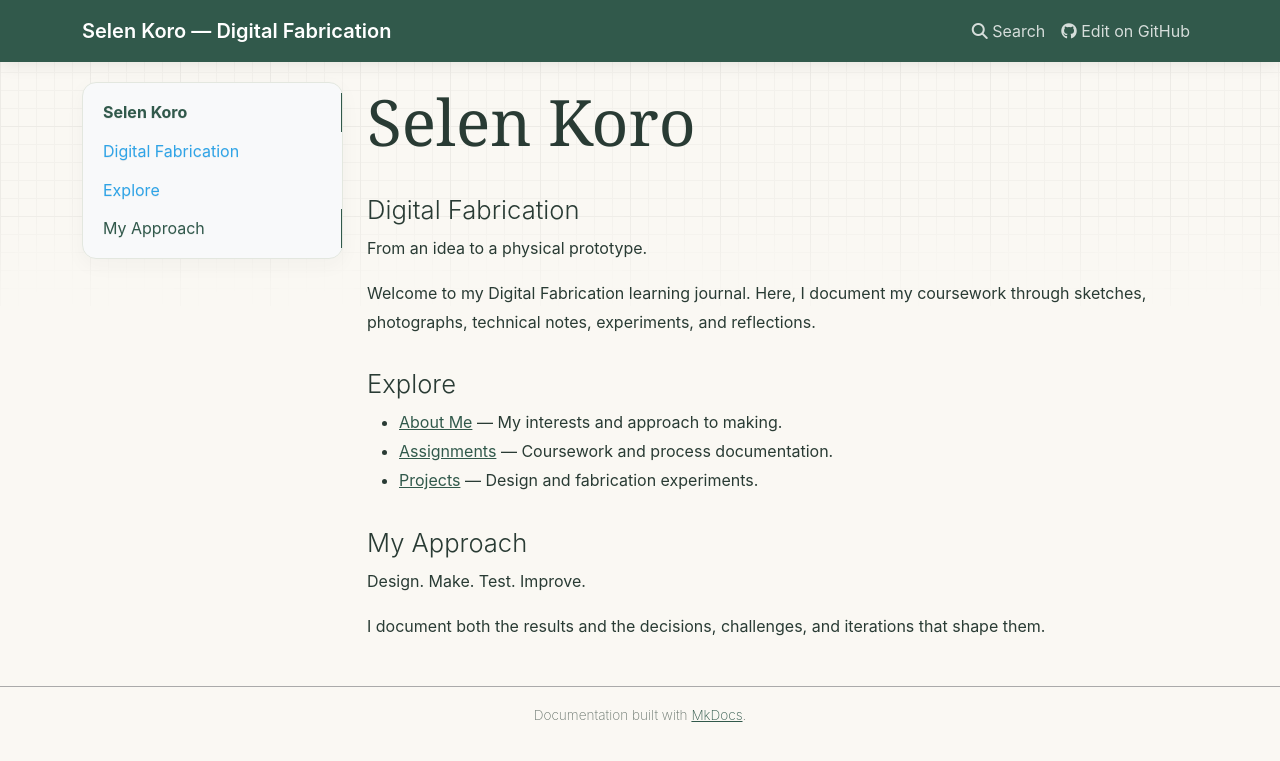
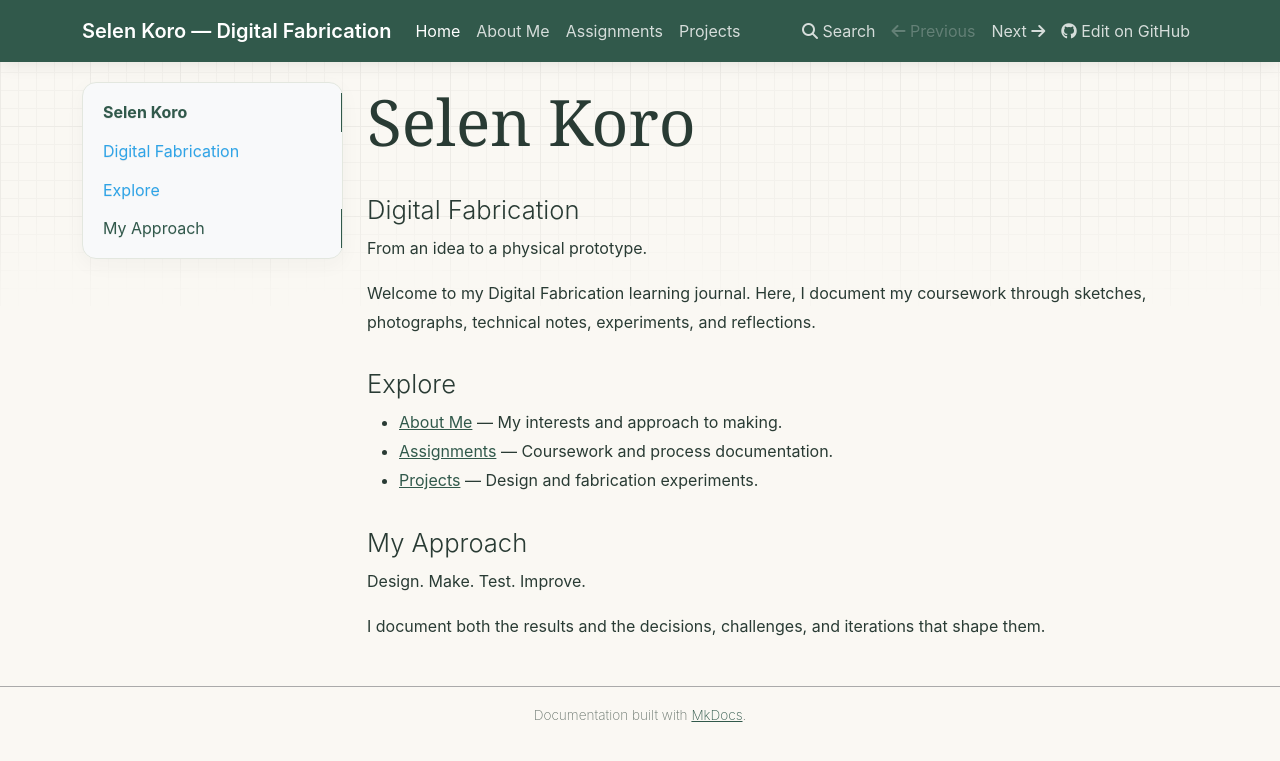
Before and after one commit to Koros1/digital-fabrication, an MkDocs documentation site: the page built from docs/index.md, in a window 1280 px wide. Shown: the top 761 px of the page. Built offline with MkDocs 1.6.1, drawn with Linux system fonts in a browser that asks for light colours; nearby versions of some CDN libraries.

Commit message:
Update navigation in mkdocs.yml

```diff
--- a/mkdocs.yml
+++ b/mkdocs.yml
@@ -9,6 +9,9 @@ theme:
 
 nav:
   - Home: index.md
+  - About Me: about.md
+  - Assignments: assignments.md
+  - Projects: projects.md
 
 extra_css:
   - stylesheets/custom.css
```
